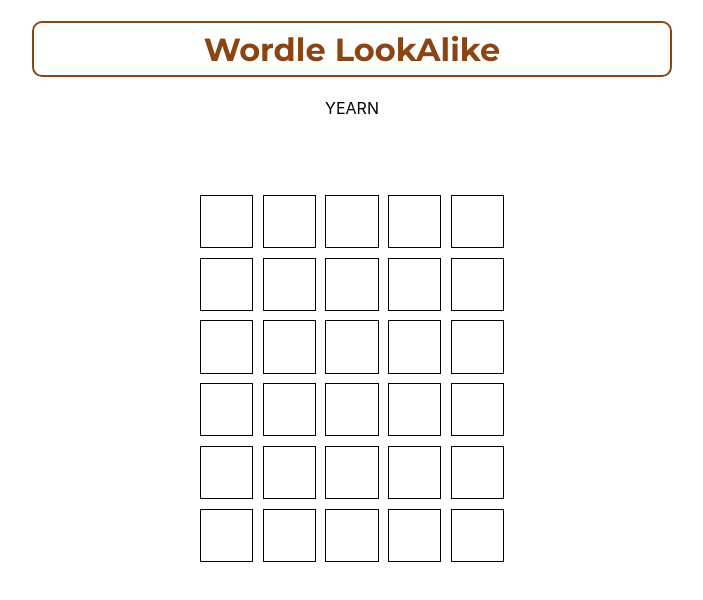
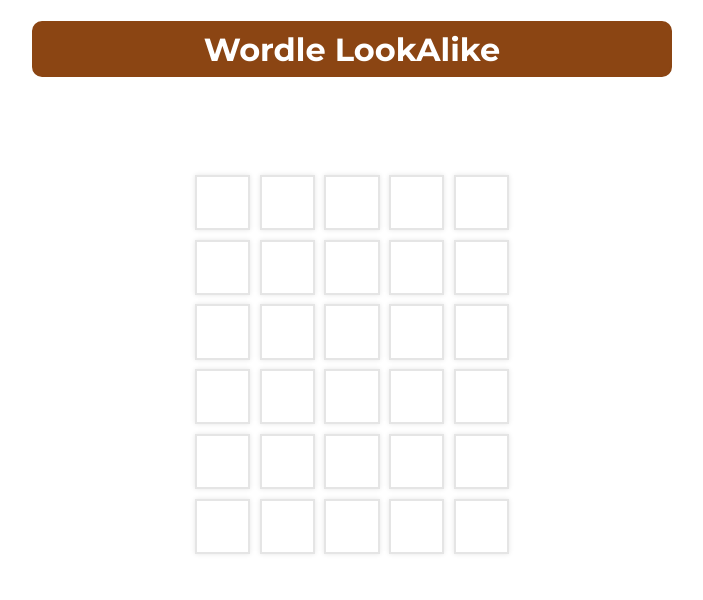
Before and after one commit to alberto-sclocchi/wordle-game, a React (Create React App) app: page / in a window 1280 px wide. Shown: the top 600 px of the page, without its empty margins (288-991 px from the left). Built offline with nearby package versions, Linux system fonts and the light colour scheme.

Commit message:
complete game with style

```diff
--- a/src/App.css
+++ b/src/App.css
@@ -11,7 +11,8 @@
 h1{
   font-family: 'Montserrat';
   border: 2px solid saddlebrown;
-  color: saddlebrown;
+  background-color: saddlebrown;
+  color: white;
   text-align: center;
   display: flex;
   align-items: center;
@@ -21,9 +22,15 @@
 }
 
 .tile{
-  border: 1px solid black;
+  border: 2.5px solid rgba(0, 0, 0, 0.1);
+  box-shadow: 0 0 5px rgba(0, 0, 0, 0.1);
   width: 4vw;
   height: 4vw;
+  font-weight: 700;
+  display: flex;
+  justify-content: center;
+  align-items: center;
+  font-size: 2rem;
 }
 
 .tiles{
--- a/src/components/wordle/WordleBoard.jsx
+++ b/src/components/wordle/WordleBoard.jsx
@@ -74,7 +74,6 @@
   return (
     <div>
         <h1>Wordle LookAlike</h1>
-        {solution}
         <div className="wordle-board">
           {
             guesses.map((guess, i) => (
--- a/src/components/wordle/pages/WordleLine.jsx
+++ b/src/components/wordle/pages/WordleLine.jsx
@@ -17,22 +17,23 @@
     }
 
     let backgroundColor;
+    let color;
 
     if (guess.guessed && guess.guess){
+        color = "white";
         if(char === solution[i]){
-            backgroundColor = "green";
+            backgroundColor = "#6aa964";
         } else if (solution.includes(char) && char !== ""){
-            backgroundColor = "yellow";
+            backgroundColor = "#c9b458";
         } else if (char !== "") {
-            backgroundColor = "red";
-        } else {
-            backgroundColor="grey"
+            backgroundColor = "#787c7e";
         }
     } else {
-        backgroundColor="white"
+        backgroundColor="white";
+        color="black";
     }
 
-    tiles.push(<div className='tile' style={{backgroundColor: backgroundColor}} key={i}>{char}</div>)
+    tiles.push(<div className='tile' style={{backgroundColor: backgroundColor, color: color}} key={i}>{char}</div>)
   }
 
   return (
```
